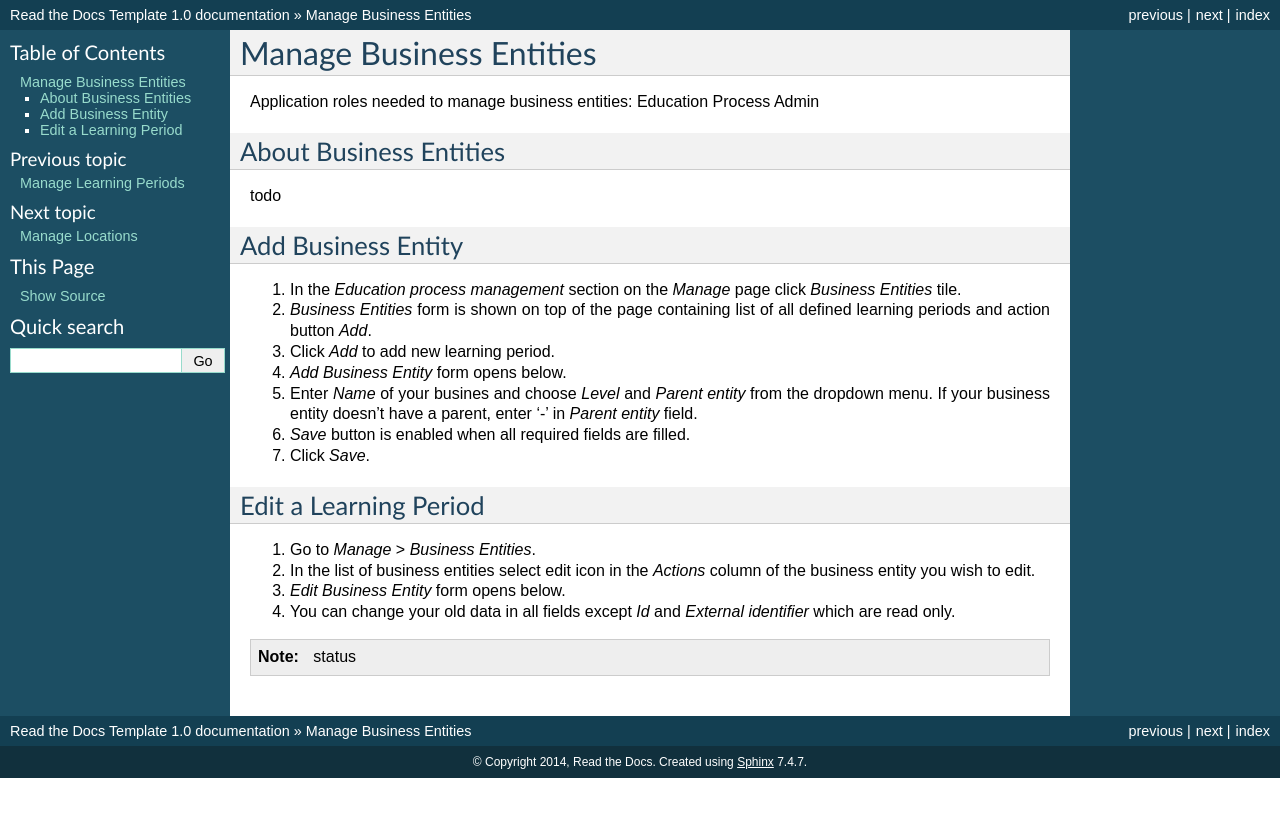
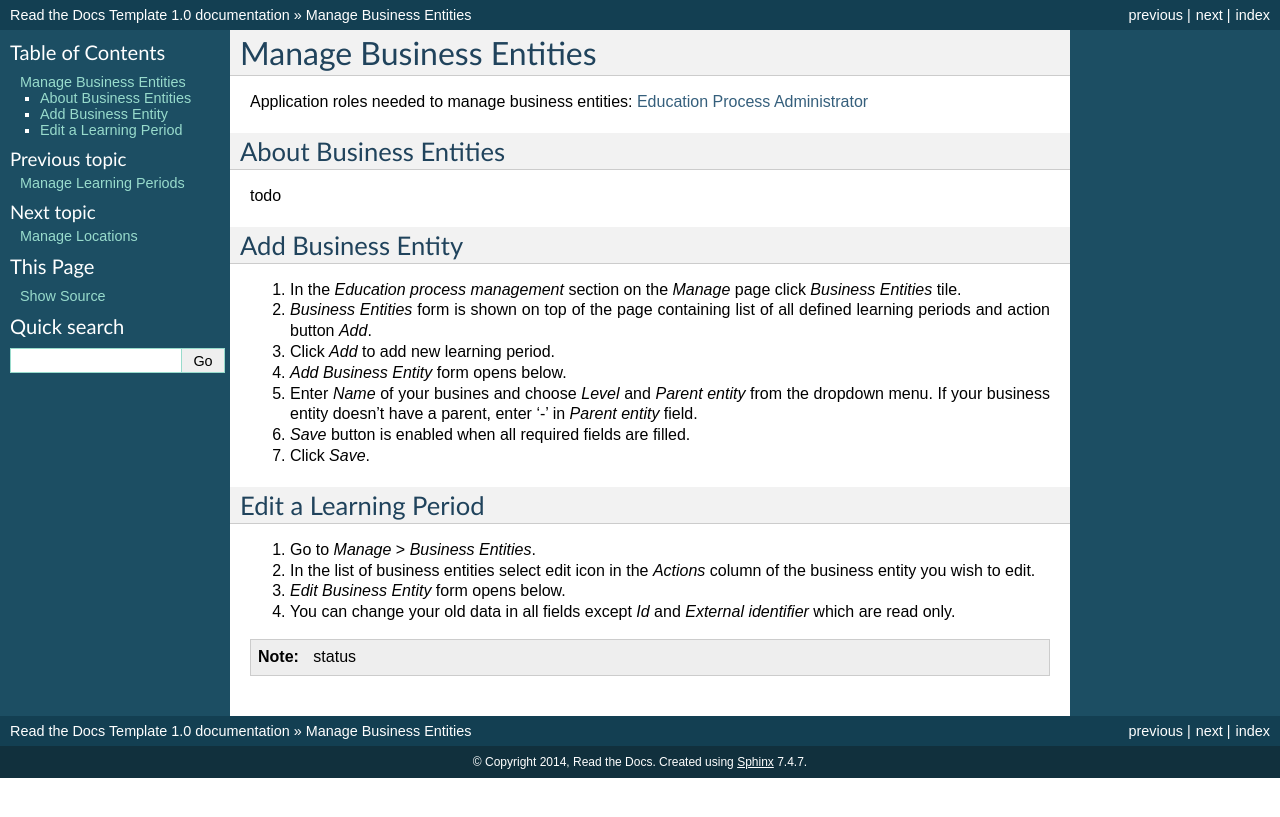
Before and after one commit to pslisko/performa365docs, a Sphinx documentation site: the page built from docs/howto/manage_business_entities.rst, in a window 1280 px wide. Shown: the top 817 px of the page. Built offline with Sphinx 7.4.7, drawn with Linux system fonts in a browser that asks for light colours; pages that are not in the unit, such as notebooks, are missing from menus.

Commit message:
Update manage_business_entities.rst

```diff
--- a/docs/howto/manage_business_entities.rst
+++ b/docs/howto/manage_business_entities.rst
@@ -1,7 +1,7 @@
 Manage Business Entities
 ========================
 
-Application roles needed to manage business entities: Education Process Admin
+Application roles needed to manage business entities: :ref:`Education Process Administrator <education_process_administrator>`
 
 About Business Entities
 ^^^^^^^^^^^^^^^^^^^^^^^^^^^
```
